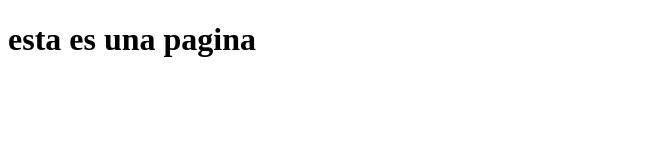
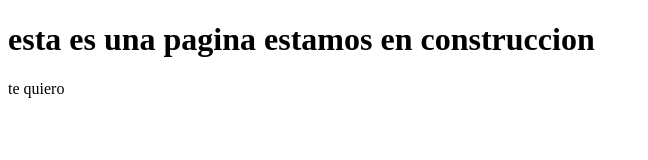
Before and after one commit to pablohuertabenitez/miproyecto, a plain HTML site: page index.html in a window 1280 px wide. Shown: the whole page, without its empty margins (0-648 px from the left). Drawn offline with Linux system fonts and the light colour scheme.

Commit message:
segundo comit ysi funciona  Please enter the commit message for your changes. Lines starting

```diff
--- a/index.html
+++ b/index.html
@@ -4,6 +4,7 @@
    <title>HOLA </title>
   </head>
   <body>
-  <h1>esta es una pagina </h1>
+  <h1>esta es una pagina estamos en construccion</h1>
+<p>te quiero</p>
   </body>
  </html>
```
